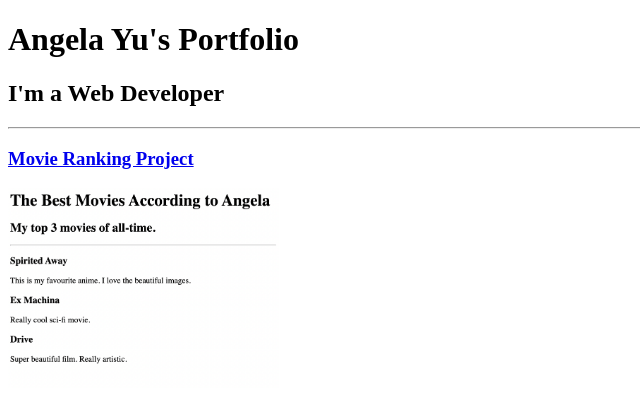
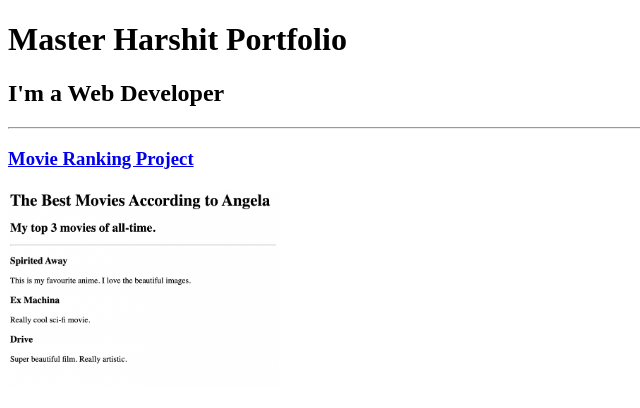
Before and after one commit to MarvelousHarshit/Portfolio-html, a plain HTML site: page index.html in a window 1280 px wide. Shown: the top 408 px of the page, without its empty margins (0-640 px from the left). Drawn offline with Linux system fonts and the light colour scheme.

Commit message:
index.html

```diff
--- a/index.html
+++ b/index.html
@@ -8,7 +8,7 @@
 </head>
 
 <body>
-  <h1>Angela Yu's Portfolio</h1>
+  <h1>Master Harshit Portfolio</h1>
   <h2>I'm a Web Developer</h2>
   <hr />
   <h3><a href="./public/movie-ranking.html">Movie Ranking Project</a></h3>
```
